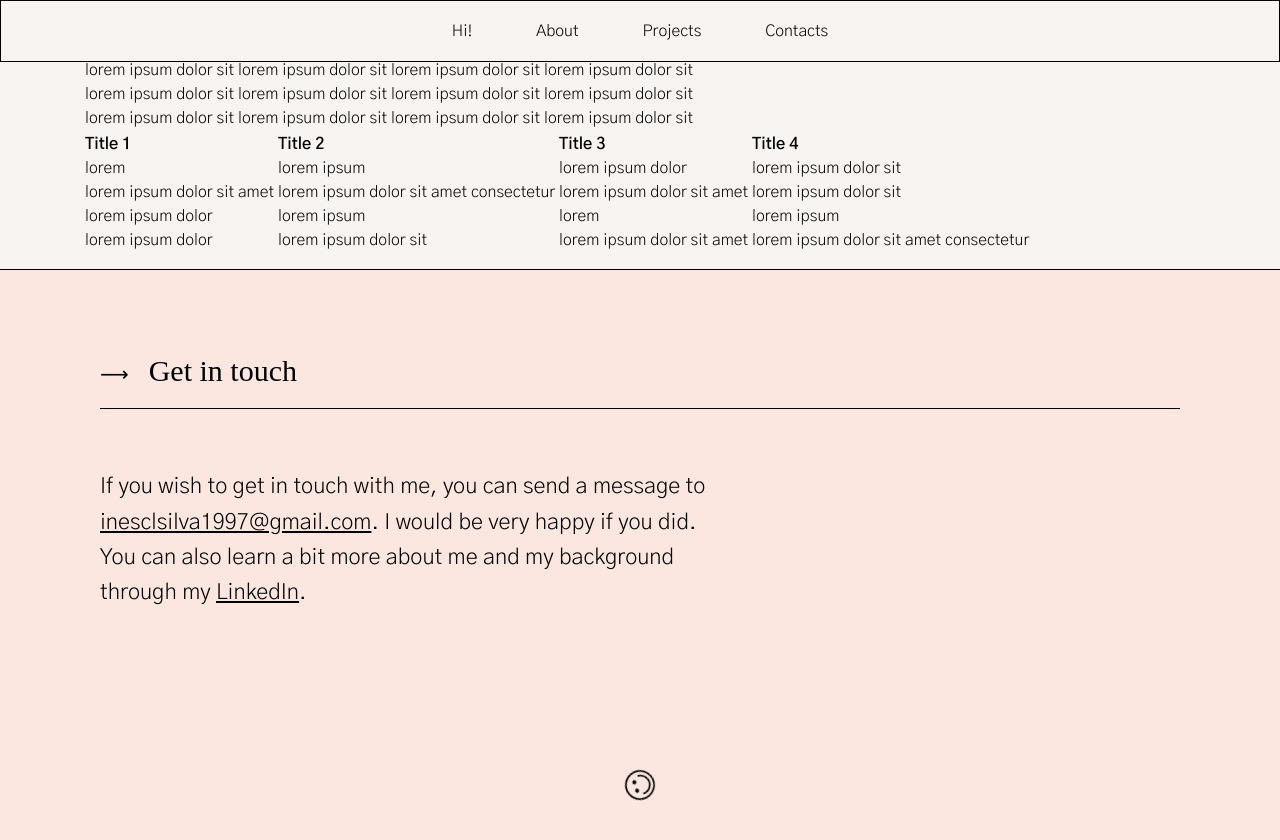
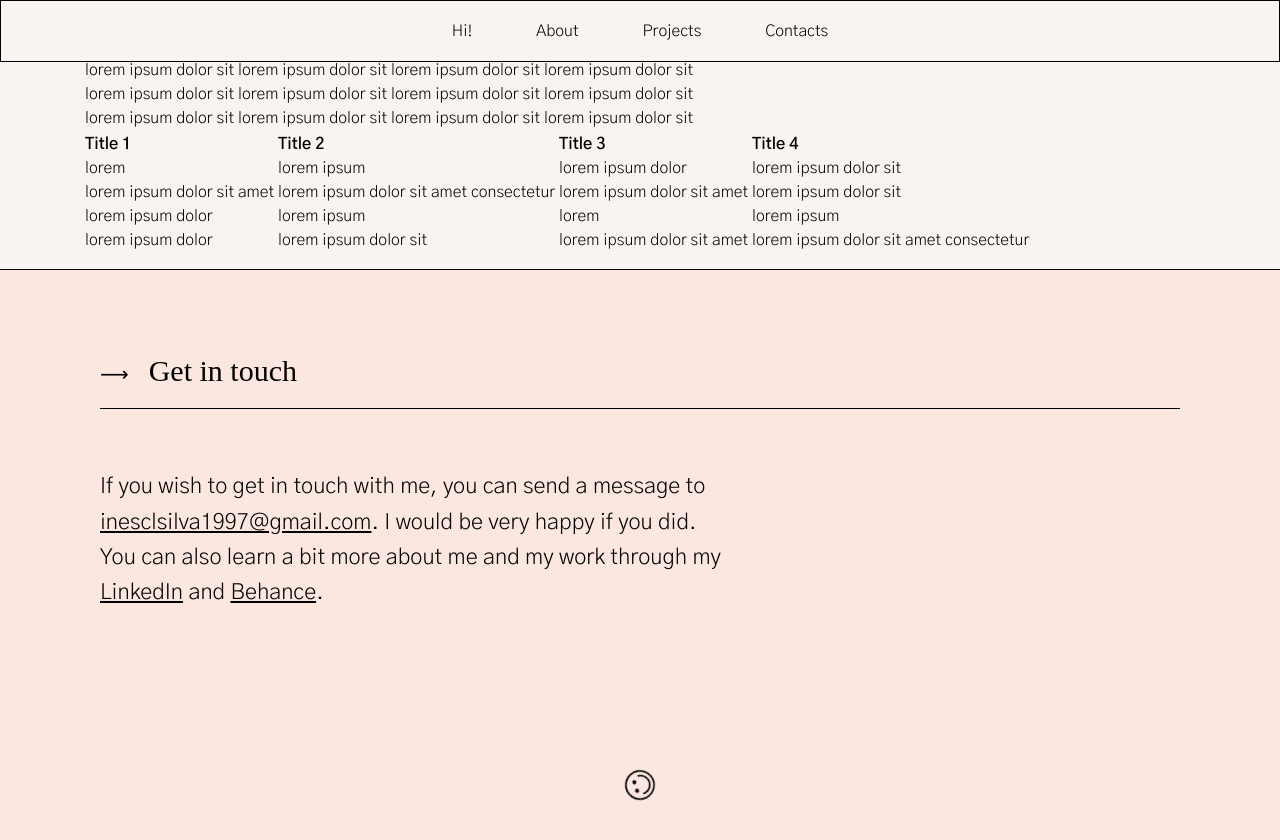
Before and after one commit to inesclsilva/inesclsilva.github.io, a Jekyll site: the page built from index.html, in a window 1280 px wide and 900 px high, scrolled down 4154 px. Shown: the top 840 px of the window. Built offline with Jekyll 4.4.1, drawn with Linux system fonts in a browser that asks for light colours.

Commit message:
Update do footer
+ behance

```diff
--- a/_includes/footer.html
+++ b/_includes/footer.html
@@ -1,5 +1,5 @@
 <footer id="Contacts">
     <h2><span>⟶</span>Get in touch</h2>
-    <p class="Lead">If you wish to get in touch with me, you can send a message to <u>inesclsilva1997@gmail.com</u>. I would be very happy if you did.<br>You can also learn a bit more about me and my background through my <a href="https://www.linkedin.com/in/inês-silva-288220170/">LinkedIn</a>.</p>
+    <p class="Lead">If you wish to get in touch with me, you can send a message to <u>inesclsilva1997@gmail.com</u>. I would be very happy if you did.<br>You can also learn a bit more about me and my work through my <a href="https://www.linkedin.com/in/inês-silva-288220170/">LinkedIn</a> and <a href="https://www.behance.net/inesclsilva">Behance</a>.</p>
     <img src="assets/images/smile.svg" alt="The final touch: a spinning-smiley">
 </footer>
```
